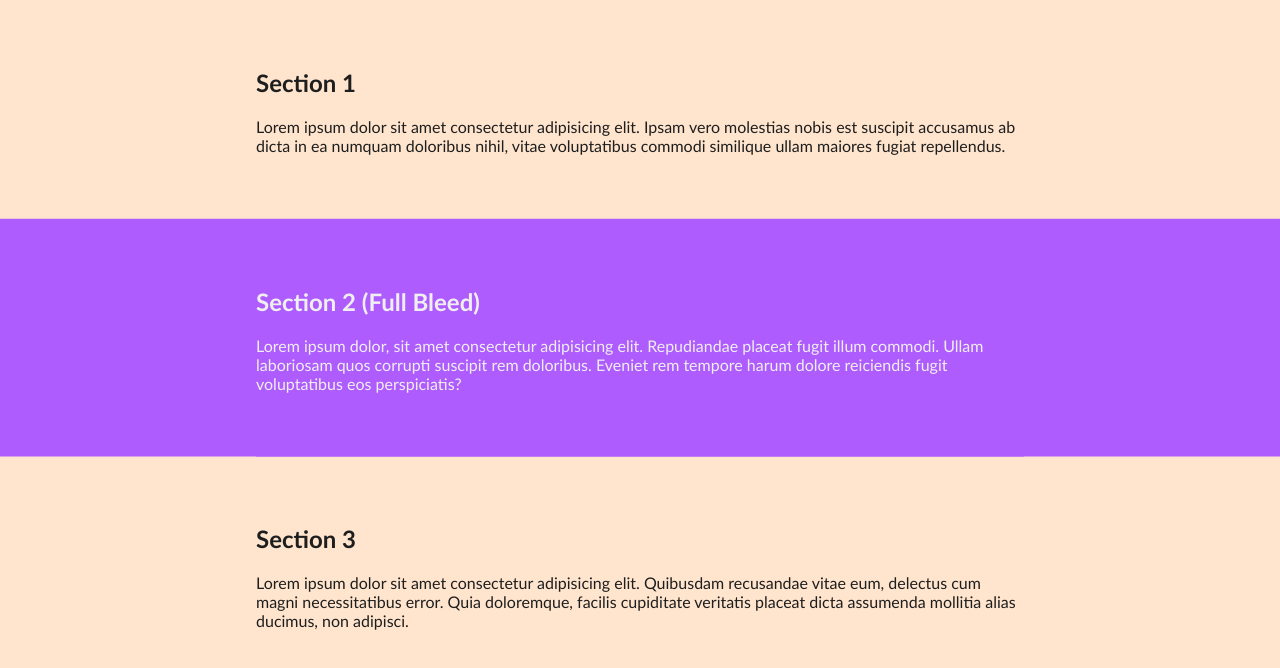
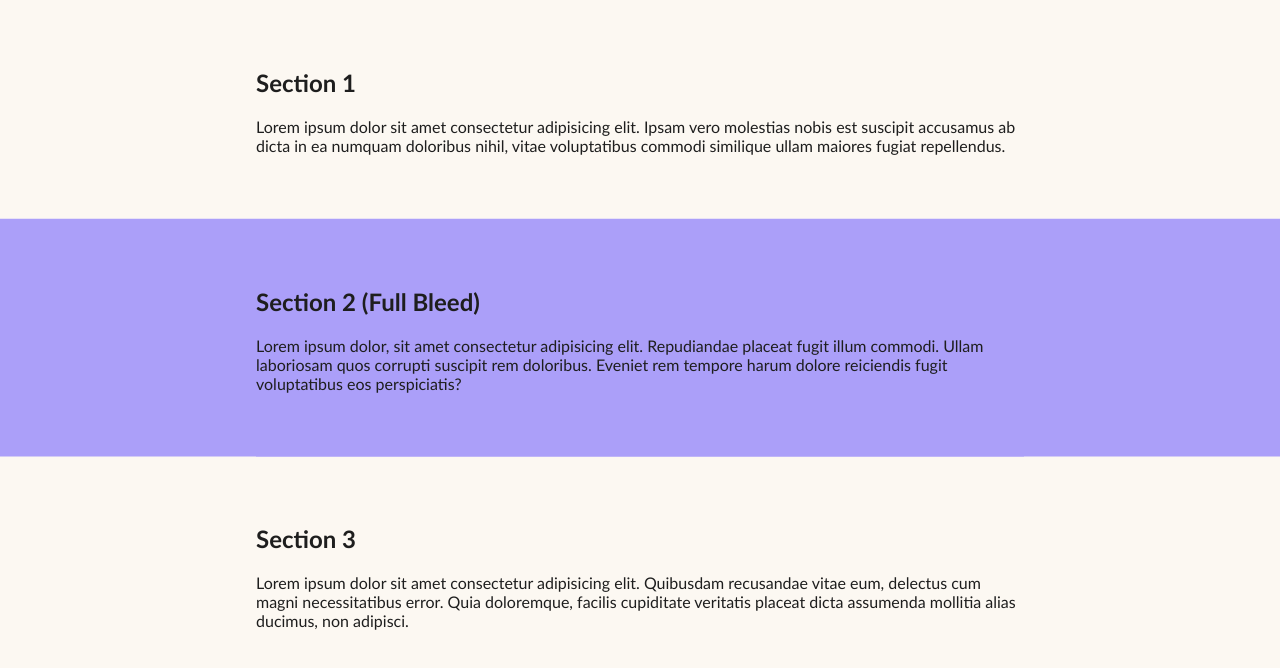
Before and after one commit to hawkticehurst/web-dev-snippets, a website: page full-bleed-section/index.html in a window 1280 px wide. Shown: the part 114-782 px from the top of the page. Drawn offline with Linux system fonts and the light colour scheme.

Commit message:
Add tweaks to full-bleed-section sample

```diff
--- a/full-bleed-section/index.html
+++ b/full-bleed-section/index.html
@@ -19,7 +19,7 @@
           fugiat repellendus.
         </p>
       </section>
-      <section class="full-bleed-section full-bleed">
+      <section class="full-bleed">
         <h2>Section 2 (Full Bleed)</h2>
         <p>
           Lorem ipsum dolor, sit amet consectetur adipisicing elit. Repudiandae
--- a/full-bleed-section/style.css
+++ b/full-bleed-section/style.css
@@ -1,7 +1,7 @@
 body {
   font-family: 'Gill Sans', 'Gill Sans MT', Calibri, 'Trebuchet MS', sans-serif;
   margin: 0;
-  background-color: #ffe5ce;
+  background-color: rgb(252, 248, 242);
   color: #1e1e1e;
 }
 
@@ -17,13 +17,10 @@ section {
   padding: 3rem 0;
 }
 
-.full-bleed-section {
-  --full-bleed-bg: #af5cff;
-  background-color: var(--full-bleed-bg);
-  color: #efefef;
-}
-
 .full-bleed {
+	--full-bleed-bg: rgb(171, 159, 249);
+	background-color: var(--full-bleed-bg);
+	color: #1e1e1e;
   box-shadow: 0 0 0 100vmax var(--full-bleed-bg);
   clip-path: inset(0 -100vmax);
 }
```
